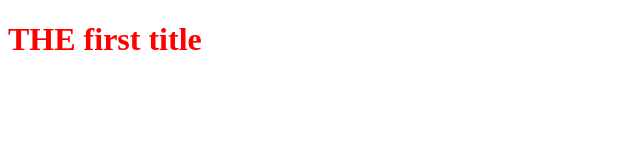
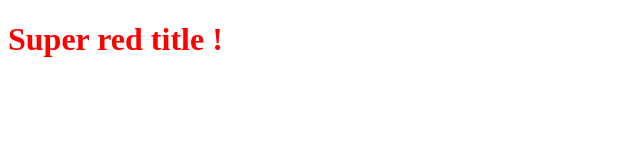
Before and after one commit to lindmon/OpenclassroomsProjets, a plain HTML site: page index.html in a window 1280 px wide. Shown: the whole page, without its empty margins (0-640 px from the left). Drawn offline with Linux system fonts and the light colour scheme.

Commit message:
Modification de h1

```diff
--- a/index.html
+++ b/index.html
@@ -8,6 +8,6 @@
     <link rel="stylesheet" href="./style.css">
 </head>
 <body>
-    <h1>THE first title</h1>
+    <h1>Super red title !</h1>
 </body>
 </html>
```
